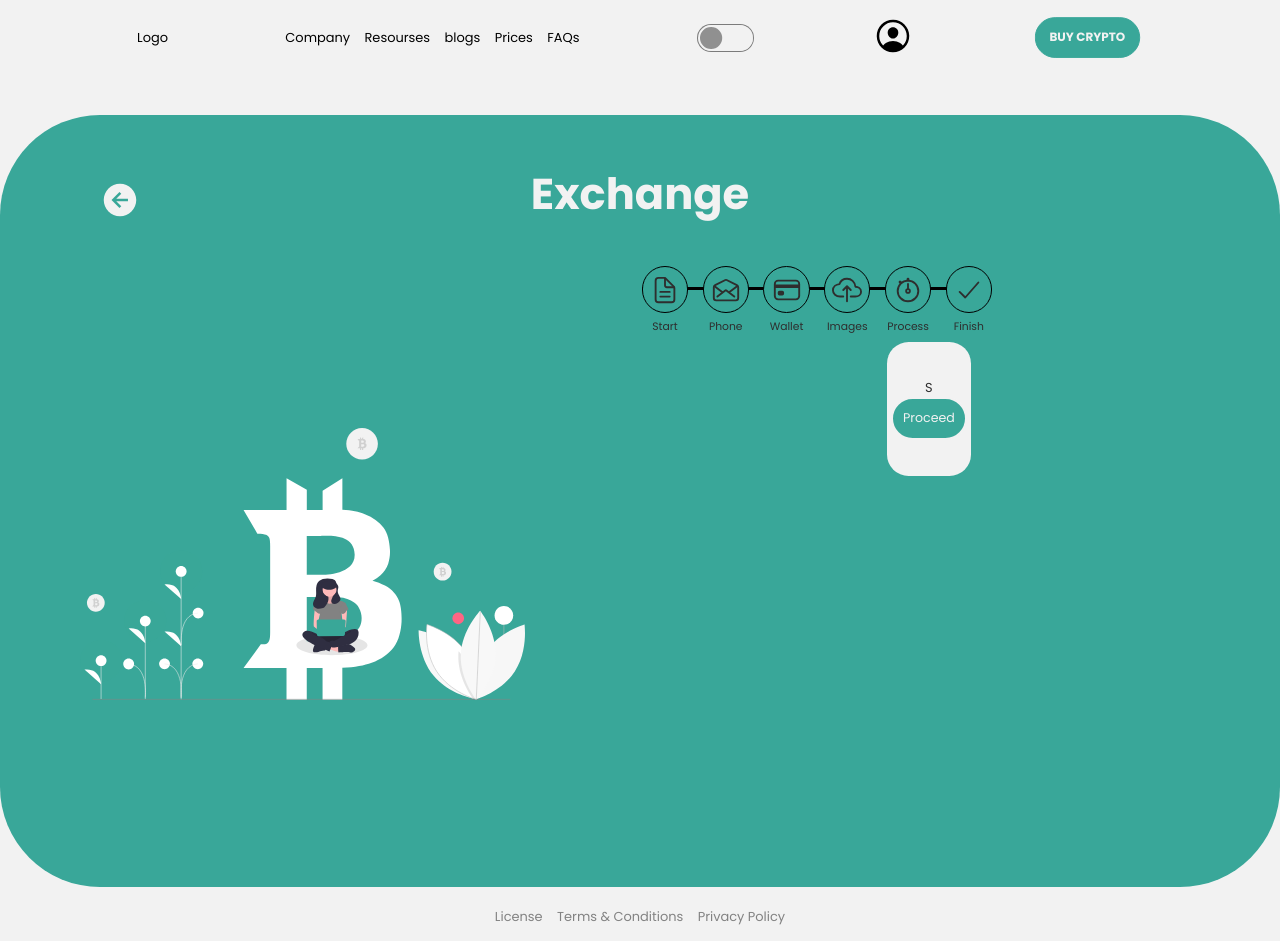
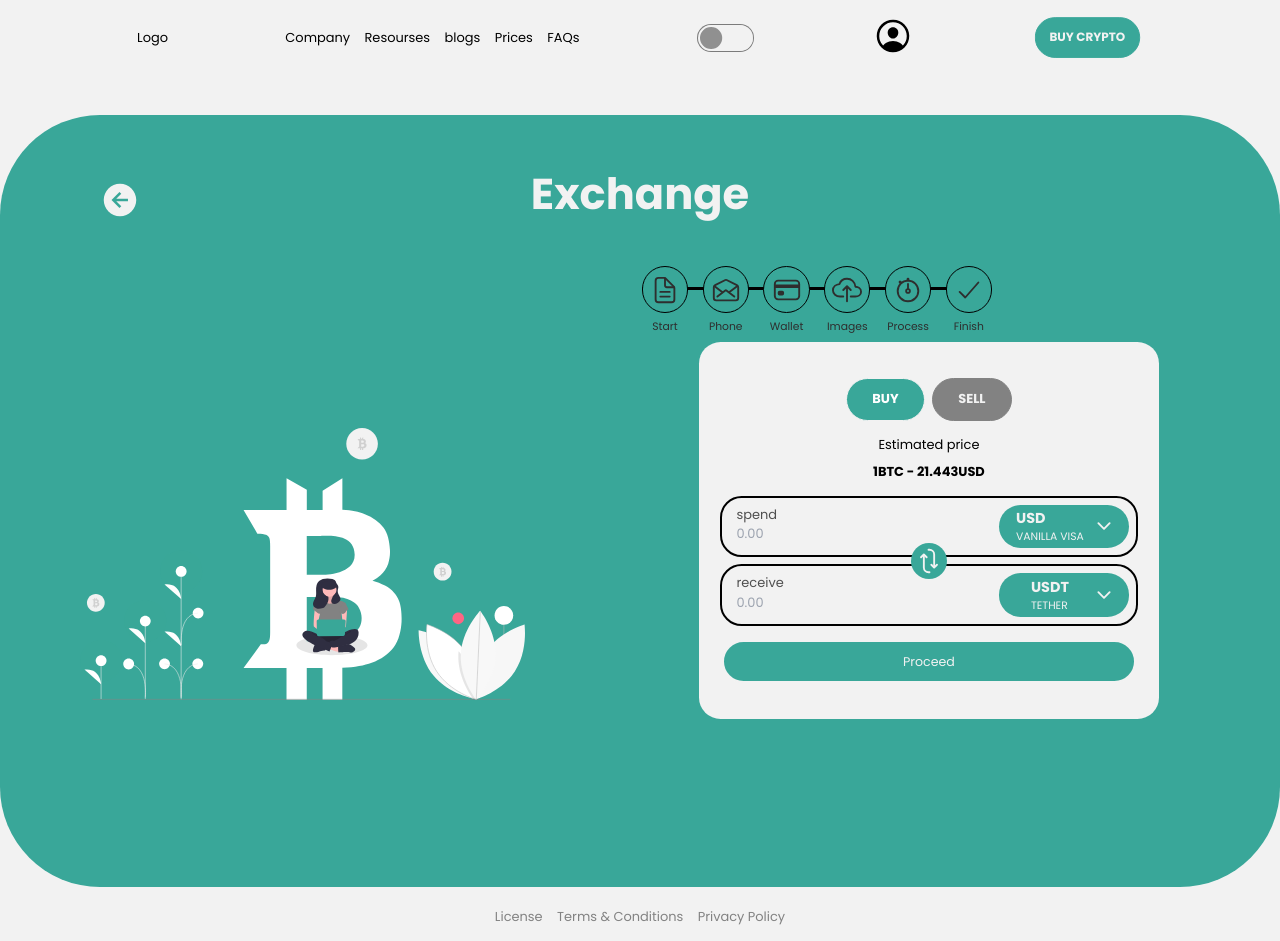
Before and after one commit to bammytech1/bampay-app, a React (Vite) app in the folder frontend/: page /trade in a window 1280 px wide. Built offline with nearby package versions, Linux system fonts and the light colour scheme.

Commit message:
stageddd

```diff
--- a/frontend/src/components/stepper/Trading.jsx
+++ b/frontend/src/components/stepper/Trading.jsx
@@ -95,11 +95,11 @@ export const Trading = () => {
         <form
           action=""
           onChange={handleOnChange}
-          className="w-full   flex flex-col items-center"
+          className="w-full min-w-[320px]  flex flex-col items-center"
           aria-multiselectable="false"
         >
-          <Stepper currentStep={currentStep} steps={steps} />
-          {/* <StartTrade /> */}
+          {/* <Stepper currentStep={currentStep} steps={steps} /> */}
+          <StartTrade />
           {/* <GetVerified /> */}
           {/* <GiftCodeDetails /> */}
           {/* <UploadImages /> */}
```
